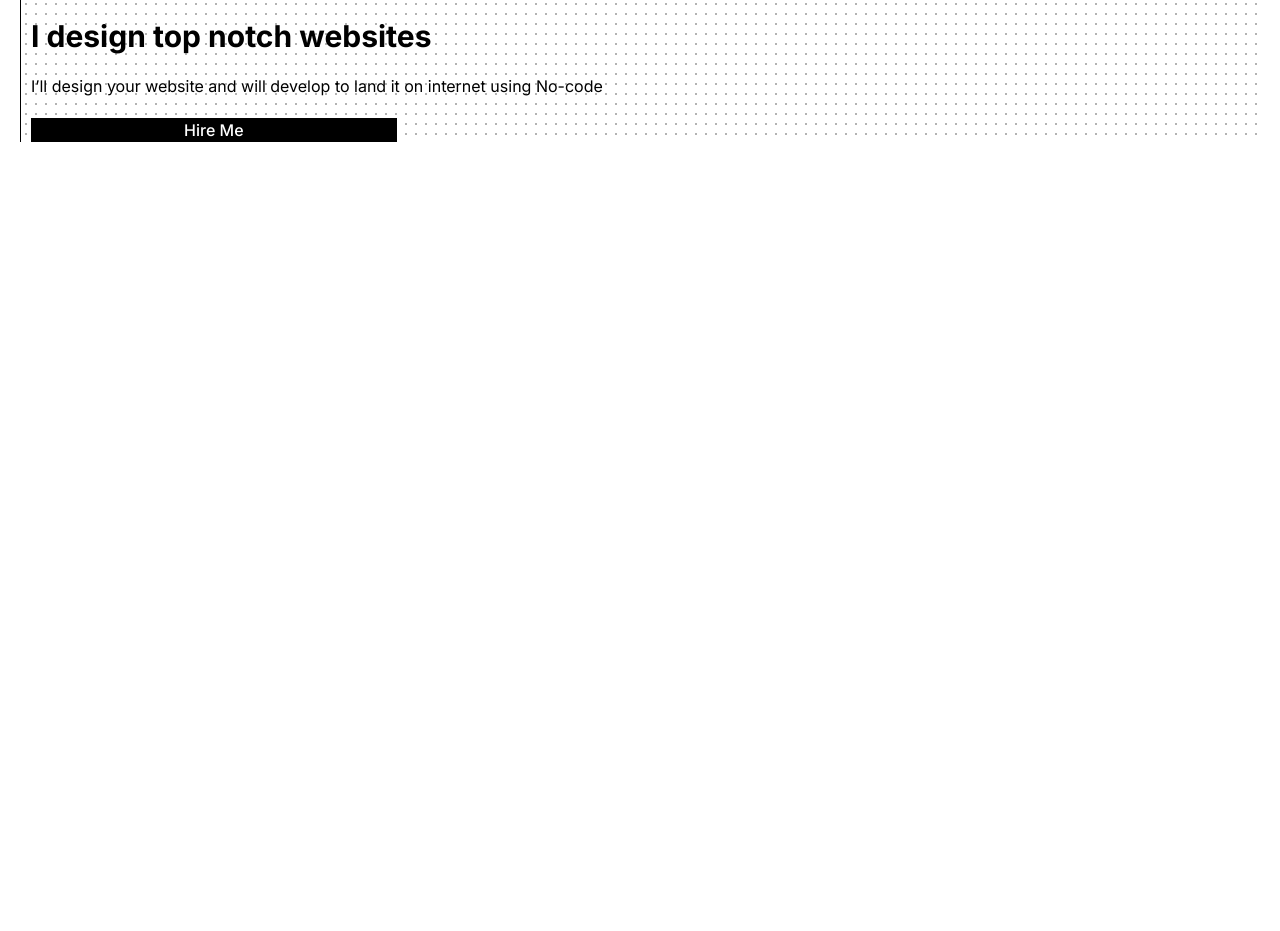
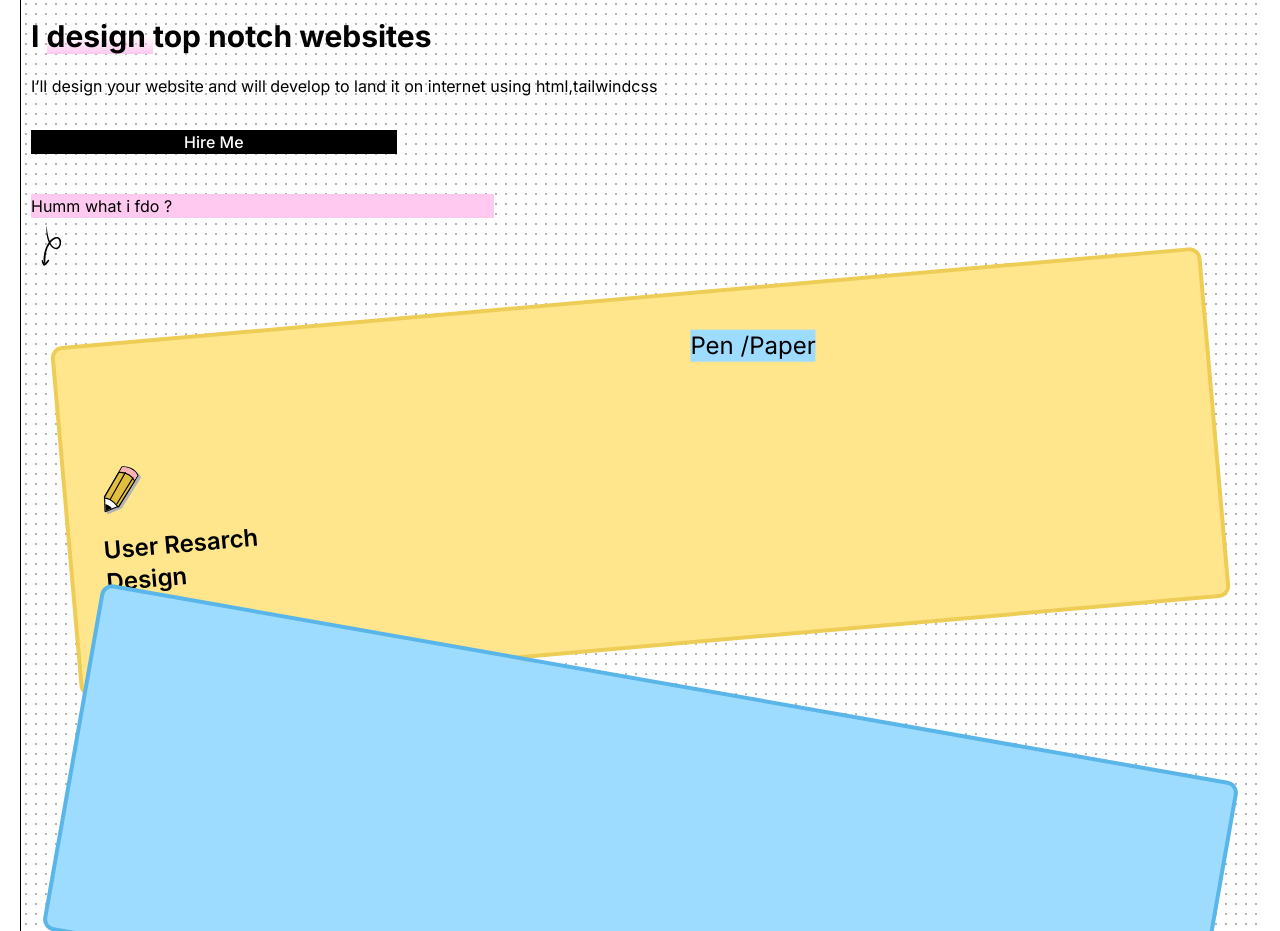
Before and after one commit to Worketyamo-Students/js-home-work, a plain HTML site: page Documents/Projects-Worketyamo/Neu-Brutalism/index.html in a window 1280 px wide. Shown: the part 201-1132 px from the top of the page. Before the commit the page ends 800 px from the top, so only its background shows below. Drawn offline with nearby package versions, Linux system fonts and the light colour scheme.

Commit message:
feat:user resaqrch card

```diff
--- a/Documents/Projects-Worketyamo/Neu-Brutalism/index.html
+++ b/Documents/Projects-Worketyamo/Neu-Brutalism/index.html
@@ -14,6 +14,12 @@
     <style type="text/tailwindcss">
       @theme {
         --color-pinky: #ffc9f0;
+        --color-byelllow: #eecd56;
+        --color-bblue: #5ab5e8;
+        --color-pirmary-yelllow: #ffe68c;
+        --color-pirmary-blue: #9ddcff;
+        --color-bpink: #f384d4;
+        --color-pirmary-pink: #ffc9f0;
       }
     </style>
   </head>
@@ -59,15 +65,50 @@
         </div>
         <div class="pt-6 flex flex-col gap-5">
           <h1 class="font-bold text-3xl text-wrap w-70/100">
-            I design top notch websites
+            I
+            <section
+              class="inline bg-linear-to-b from-red-white from-50% to-pinky text-clip"
+            >
+              design
+            </section>
+            top notch websites
           </h1>
           <p>
             I’ll design your website and will develop to land it on internet
-            using No-code
+            using html,tailwindcss
           </p>
-          <button class="w-30/100 text-white bg-black font-medium">
+          <button class="w-30/100 text-white bg-black font-medium mt-3">
             Hire Me
           </button>
+        </div>
+        <div class="pt-10">
+          <h1 class="bg-linear-to-b bg-pinky text-clip w-38/100 text-nowrap">
+            Humm what i fdo ?
+          </h1>
+          <img src="./assets/img/arrow.svg" alt="" class="rotate-280 mt-5" />
+          <div class="grid grid-cols-1 grid-row-3 gap-8 pt-10 px-8">
+            <div
+              class="text-center pt-10 border-4 border-solid border-byelllow h-[22rem] bg-pirmary-yelllow rounded-xl -rotate-5"
+            >
+              <h1
+                class="text-clip bg-pirmary-blue inline text-2xl absolute translate-x-15 rotate-5"
+              >
+                Pen /Paper
+              </h1>
+              <div class="pt-20 px-8 flex flex-col gap-5">
+                <img src="./assets/img/pen.svg" alt="" class="size-12" />
+                <h1 class="text-2xl font-semibold w-45 text-start">
+                  User Resarch Design
+                </h1>
+              </div>
+            </div>
+            <div
+              class="border-4 border-solid border-bblue h-[22rem] bg-pirmary-blue rounded-xl rotate-10"
+            ></div>
+            <div
+              class="border-4 border-solid border-bpink bg-pirmary-pink h-[22rem] -rotate-5 rounded-xl mt-5"
+            ></div>
+          </div>
         </div>
       </section>
     </div>
```
Also changed, not shown: Documents/Projects-Worketyamo/Neu-Brutalism/assets/img/eye.svg (added), Documents/Projects-Worketyamo/Neu-Brutalism/assets/img/pen.svg (added), Documents/Projects-Worketyamo/Neu-Brutalism/assets/img/star.svg (added).
